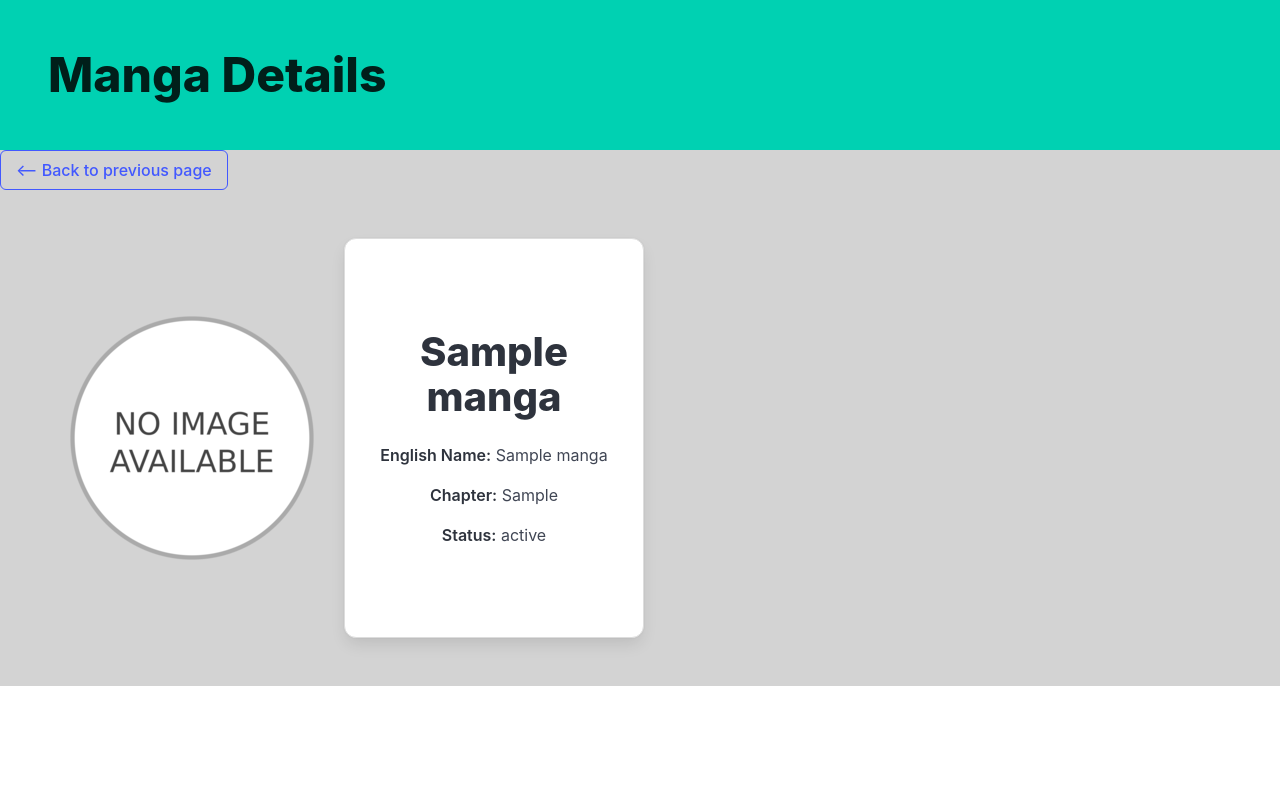
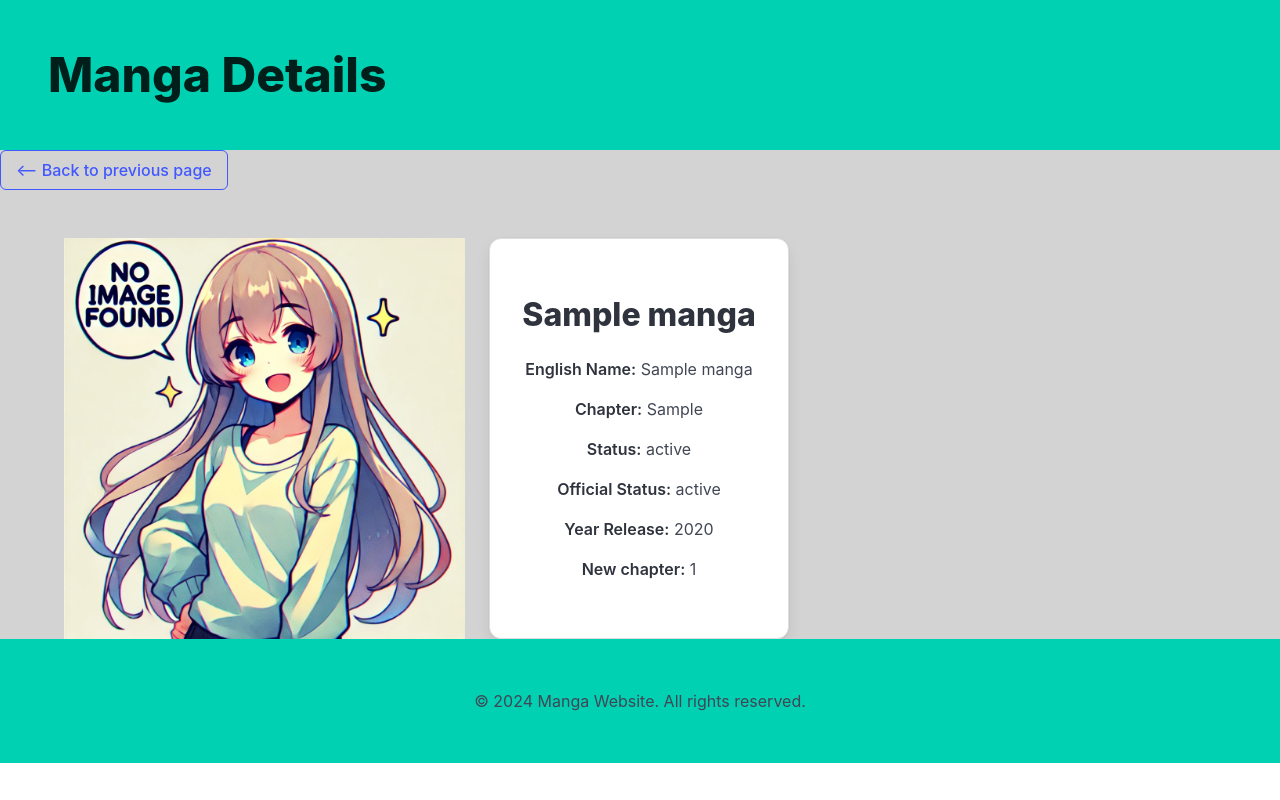
Before and after one commit to yourzon/HomeAnime-web, a Flask app: page /manga/1 in a window 1280 px wide. Run offline with Flask 3, Linux system fonts and the light colour scheme; tables that the repository leaves empty or names only in its code hold one stand-in row (values such as "Sample post"); a database or web service that is not in the repository returns one stand-in record (values such as "Sample title"); data that the repository does not hold is empty; some libraries are stand-ins or nearby versions.

Commit message:
-renamed css file -add new file for no image error -add new javascript code and made update table streamline -moved css for manga.html

```diff
--- a/app.py
+++ b/app.py
@@ -16,7 +16,7 @@ app.config['MYSQL_DB'] = 'mangaweb'
 app.secret_key = secrets.token_hex(16)
 
 mysql = MySQL(app)
-STATIC_IMAGE = "/static/images/no_image.png"
+STATIC_IMAGE = "/static/images/no-image-full-detail.webp"
 
 #TODO:
 #- Add skin to manga.html and index.html (pure css or bootstrap?) more needed
@@ -27,6 +27,19 @@ STATIC_IMAGE = "/static/images/no_image.png"
 #- make SQL command more streamline - DONE
 #- add if up to date in manga details and search
 #- add new entry in sql and maybe add tags?
+#- redo script using new name sql
+"""
+manga_id (varchar)
+title (varchar)
+eng_name (varchar)
+chapter_read (double)
+status_read (enum)
+status_offi (varchar)
+year_release (int)
+is_latest (true/false)
+tags
+"""
+
 
 def get_image_url(manga_id):
     """This function get the manga cover from mangadex and
@@ -120,7 +133,7 @@ def index():
 def search_manga_name():
     manga_name = request.form.get('manga_name', '').strip()  # Sanitize input, ensuring it's a non-empty string
 
-    columns,row = sql_command("SELECT * FROM manga WHERE name LIKE %s", ('%' + manga_name + '%',),False)
+    columns,row = sql_command("SELECT * FROM manga WHERE title LIKE %s", ('%' + manga_name + '%',),False)
 
     if not row:
         # Store error in session and redirect to index
@@ -131,16 +144,16 @@ def search_manga_name():
     MangaRow = namedtuple("MangaRow", columns)
     manga = MangaRow(*row)
 
-    image_url = get_image_url(manga.id_manga)
+    image_url = get_image_url(manga.manga_id)
 
     # Render the manga page with the proxy URL
-    return render_template('manga.html', manga=manga, image_url=image_url)
+    return render_template('manga.html', manga_info=manga, image_url=image_url)
 
 
 @app.route('/manga/<manga_id>')
 def manga_details(manga_id):
     # Fetch manga details by ID from the database
-    columns,row = sql_command("SELECT * FROM manga WHERE id_manga = %s", (manga_id,),False)
+    columns,row = sql_command("SELECT * FROM manga WHERE manga_id = %s", (manga_id,),False)
 
     if not row:
         return "Manga not found."
@@ -151,7 +164,7 @@ def manga_details(manga_id):
 
     image_url = get_image_url(manga_id)
 
-    return render_template('manga.html', manga=manga, image_url=image_url)
+    return render_template('manga.html', manga_info=manga, image_url=image_url)
 
 
 @app.route('/proxy-image/<manga_id>')
--- a/static/custom-css/manga_card.css
+++ /dev/null
@@ -1,26 +0,0 @@
-/* manga-card.css */
-.custom-card {
-    width: 300px; /* Match the image width */
-    height: 400px; /* Match the image height */
-    display: flex;
-    flex-direction: column;
-    justify-content: center;
-    align-items: center;
-    text-align: center;
-    border: 1px solid #ddd; /* Optional: Add a border */
-}
-
-.custom-card-content {
-    padding: 10px; /* Adjust padding to fit the content */
-}
-
-.custom-title {
-    font-size: 1.2rem;
-    margin-bottom: 0.5rem;
-}
-
-.custom-image {
-    width: 100%; /* Ensure the image stretches to fit the width */
-    height: 200px; /* Set the height of the image */
-    object-fit: cover; /* Ensures the image covers the area without distortion */
-}
--- /dev/null
+++ b/static/custom-css/manga_details.css
@@ -0,0 +1,47 @@
+body {
+    background-color: lightgray;
+    height: 100%;
+    margin: 0;
+}
+/* Footer stays at the bottom */
+footer {
+    background-color: #00d1b2;
+    padding-top: 50px;
+    padding-bottom:50px;
+    position: relative;
+    bottom: 0;
+    width: 100%;
+}
+/* Make the main section grow to fill the remaining space */
+.section {
+    min-height: calc(100vh - 350px); /* Adjust based on header and footer height */
+    padding-bottom: 0px; /* Optional: Padding for some space above the footer */
+}
+
+.custom-card {
+    height: 401px; /* Match the image height */
+    display: flex;
+    max-width: 30%;
+    min-width: 300px; /* Set a minimum width to avoid too small cards */
+    flex-direction: column;
+    justify-content: center;
+    align-items: center;
+    text-align: center;
+    border: 1px solid #ddd; /* Optional: Add a border */
+    word-wrap: break-word;
+}
+
+.custom-card-content {
+    padding: 10px; /* Adjust padding to fit the content */
+}
+
+.custom-title {
+    font-size: 1.2rem;
+    margin-bottom: 0.5rem;
+}
+
+.custom-image {
+    width: 100%; /* Ensure the image stretches to fit the width */
+    height: 200px; /* Set the height of the image */
+    object-fit: cover; /* Ensures the image covers the area without distortion */
+}
--- a/templates/all_manga.html
+++ b/templates/all_manga.html
@@ -7,11 +7,8 @@
     <link rel="stylesheet" href="{{ url_for('static', filename='bulma/css/bulma.css') }}">
     <link rel="stylesheet" href="{{ url_for('static', filename='custom-css/all_manga.css') }}">
     <script src="{{ url_for('static', filename='js/all-manga.js') }}" defer></script>
-
 </head>
 <body>
-
-
     <!-- Header -->
     <section class="hero is-primary">
         <div class="hero-body">
@@ -41,7 +38,7 @@
                 </thead>
                 <tbody id="mangaTableBody">
                     {% for manga in manga_list %}
-                    <tr onclick="redirectToDetails('{{ manga.id_manga }}')">
+                    <tr onclick="redirectToDetails('{{ manga.manga_id }}')">
                         {% for key, value in manga._asdict().items() %}
                             {% if key != 'eng_name'  %}<td>{{ value }}</td>{% endif %}
                         {% endfor %}
--- a/templates/manga.html
+++ b/templates/manga.html
@@ -3,14 +3,12 @@
 <head>
     <meta charset="UTF-8">
     <meta name="viewport" content="width=device-width, initial-scale=1.0">
-    <title>{{ manga.name }}</title>
+    <title>{{ manga_info.title }}</title>
     <link rel="stylesheet" href="{{ url_for('static', filename='bulma/css/bulma.css') }}">
-    <link rel="stylesheet" href="{{ url_for('static', filename='custom-css/manga_card.css') }}">
+    <link rel="stylesheet" href="{{ url_for('static', filename='custom-css/manga_details.css') }}">
     <script src="{{ url_for('static', filename='js/manga.js') }}" defer></script>
     <style>
-        body {
-            background-color: lightgray;
-        }
+
     </style>
 </head>
 <body>
@@ -22,7 +20,7 @@
     </section>
 
     <!-- Back Button -->
-    <button class="button is-link is-outlined" onclick="window.history.back();">
+    <button class="button is-link is-outlined back-button" onclick="window.history.back();">
         <-- Back to previous page
     </button>
 
@@ -31,24 +29,29 @@
         <div class="container">
             <div class="columns is-vcentered">
                 <div class="column is-narrow">
-                    {% if image_url %}
+                    {% if image_url and 'no-image' not in image_url %}
                         <figure class="image">
                             <img src="{{ image_url }}" alt="Manga Image">
                         </figure>
                     {% else %}
-                        <p class="has-text-danger">No image available.</p>
+                        <figure class="image">
+                            <img src="{{ image_url }}" style="width: 401px; height: 401px;" alt="no-image">
+                        </figure>
                     {% endif %}
                 </div>
                 <div class="column is-narrow">
                     <div class="card custom-card">
                         <div class="card-content">
-                            <h1 class="title is-2">{{ manga.name }}</h1> <!-- Manga name -->
+                            <h1 class="title is-3">{{ manga_info.title }}</h1>
                             <div class="columns is-multiline">
                                 <div class="column is-full">
                                     <div class="content">
-                                    <p><strong>English Name:</strong> {{ manga.eng_name }}</p>
-                                    <p class="chapter"><strong>Chapter:</strong> {{ manga.chapter }}</p>
-                                    <p><strong>Status:</strong> {{ manga.status }}</p>
+                                        <p><strong>English Name:</strong> {{ manga_info.eng_name }}</p>
+                                        <p class="chapter"><strong>Chapter:</strong> {{ manga_info.chapter_read }}</p>
+                                        <p><strong>Status:</strong> {{ manga_info.status_read }}</p>
+                                        <p><strong>Official Status:</strong> {{ manga_info.status_offi }}</p>
+                                        <p><strong>Year Release:</strong> {{ manga_info.year_release }}</p>
+                                        <p><strong>New chapter:</strong> {{ manga_info.is_latest }}</p>
                                     </div>
                                 </div>
                             </div>
@@ -58,5 +61,13 @@
             </div>
         </div>
     </section>
+
+    <!-- Footer -->
+    <footer class="footer has-text-centered" style="background-color: #00d1b2; padding-top: 50px; padding-bottom: 50px;">
+        <div class="content">
+            <p>&copy; 2024 Manga Website. All rights reserved.</p>
+        </div>
+    </footer>
+
 </body>
 </html>
```
Also changed, not shown: static/js/all-manga.js (+39 -16 lines), static/images/no-image-256x256.webp (added), static/images/no-image-full-detail.webp (added), 2 other files.
